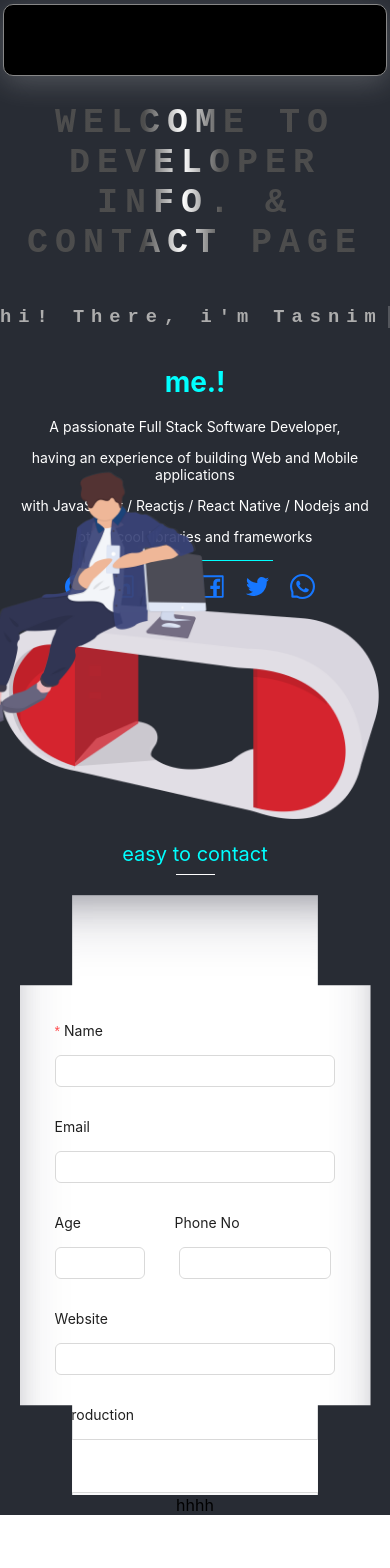
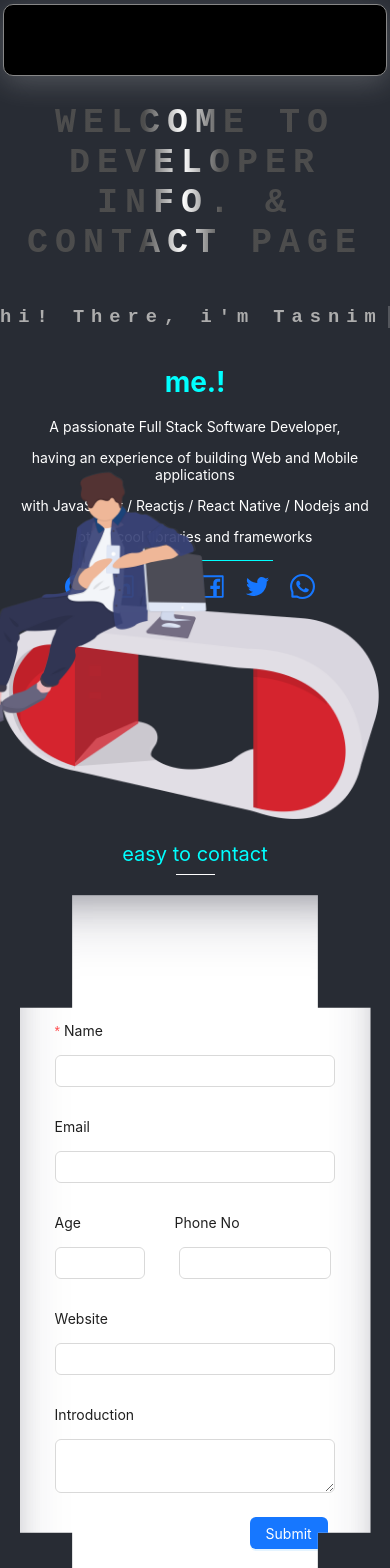
Before and after one commit to akashsdk/developer-info, a React (Create React App) app: page / in a window 390 px wide. Shown: the top 1568 px of the page. Built offline with nearby package versions, Linux system fonts and the light colour scheme.

Commit message:
Update contact.css

```diff
--- a/src/Style/contact.css
+++ b/src/Style/contact.css
@@ -38,12 +38,12 @@
   margin-top: -12px;
   margin-bottom: 20px;
 }
-.contactFromDiv{
-    display: flex;
-    margin-left: 27%;
+.contactFromDiv {
+  display: flex;
+  margin-left: 27%;
 }
-.contactBoxTopDiv{
-    height: 120px;
+.contactBoxTopDiv {
+  height: 120px;
 }
 @media only screen and (max-width: 1000px) {
   .contactBodyDiv {
@@ -57,10 +57,13 @@
     width: 90%;
     margin-left: 5%;
   }
-  .contactFrom{
+  .contactFrom {
     margin-left: 10%;
   }
-  .contactFromDiv{
+  .contactFromDiv {
     margin-left: 0%;
+  }
+  .contactBodyDiv {
+    height: 750px;
+  }
 }
-}
```
